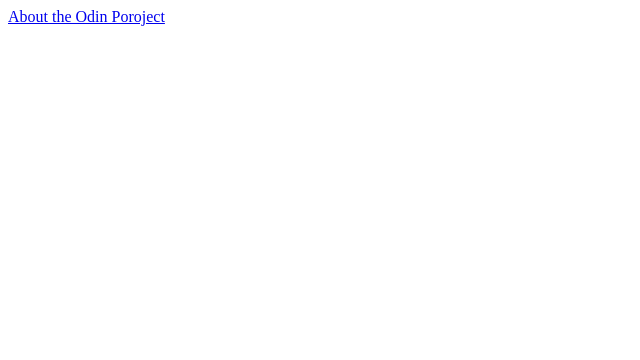
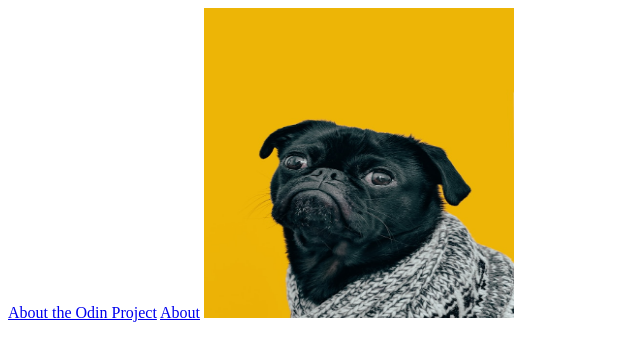
Before and after one commit to Nicodile/Odin-Repository-nonpro, a plain HTML site: page odin-links-and-images/index.html in a window 1280 px wide. Shown: the whole page, without its empty margins (0-640 px from the left). Drawn offline with Linux system fonts and the light colour scheme.

Commit message:
Odin Project images Went through links and images.

```diff
--- a/odin-links-and-images/index.html
+++ b/odin-links-and-images/index.html
@@ -1,11 +1,14 @@
 <!DOCTYPE html>
 <html lang="en">
-<head>
+    <head>
     <meta charset="UTF-8">
     <meta name="viewport" content="width=device-width, initial-scale=1.0">
     <title>Homepage</title>
-</head>
-<body>
-    <a href="https://www.theodinproject.com/about">About the Odin Poroject</a>
-</body>
+    </head>
+    <body>
+    <a href="https://www.theodinproject.com/about" target="_blank" rel="noopener noreferre">About the Odin Project</a>
+
+    <a href="./pages/about.html">About</a>
+    <img src="./images/dog.jpg" alt="What the dog doing?" height="310" width="310">
+    </body>
 </html>
```
Also changed, not shown: odin-links-and-images/Pages/about.html (added, +12 -0 lines), odin-links-and-images/images/dog.jpg (added).
